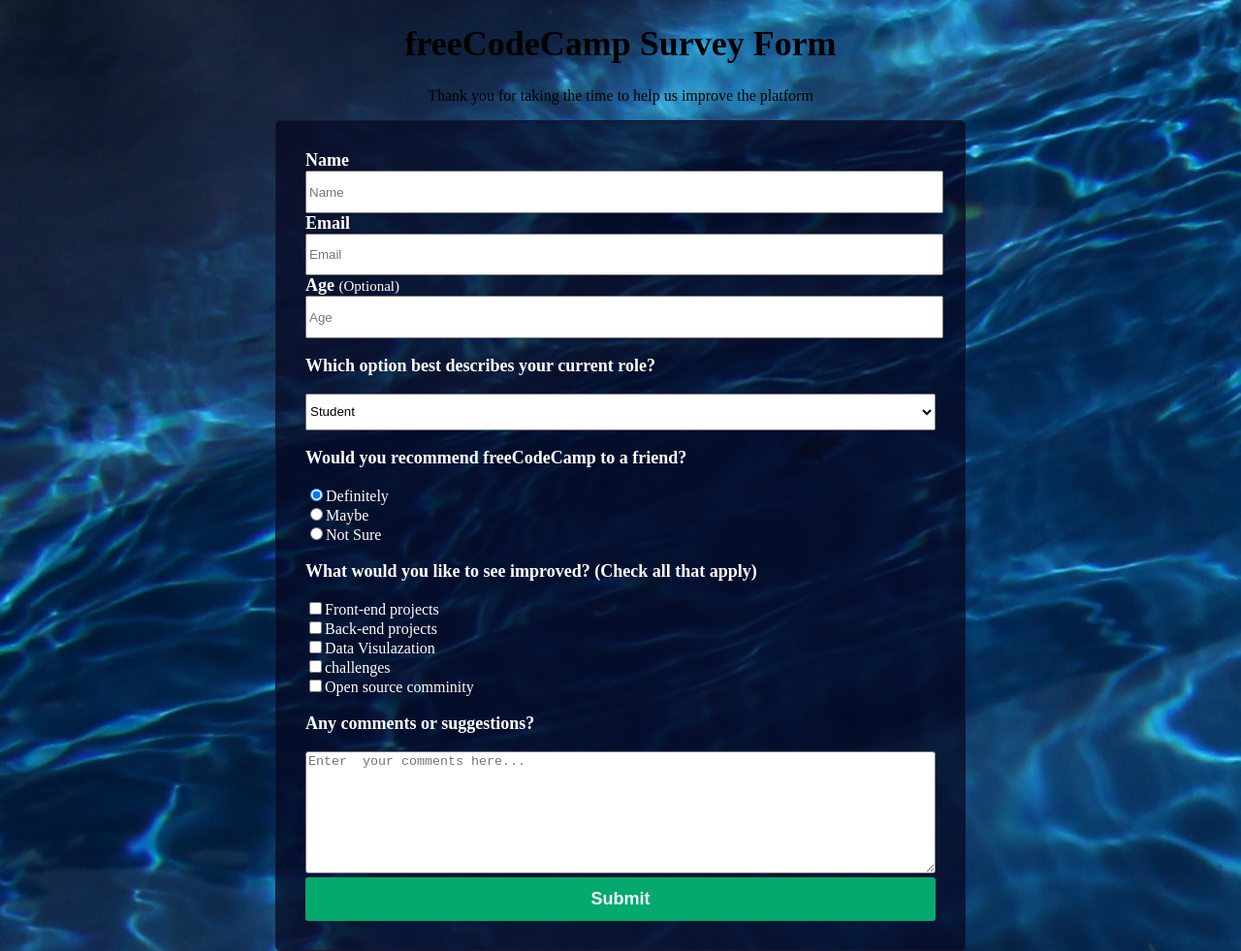
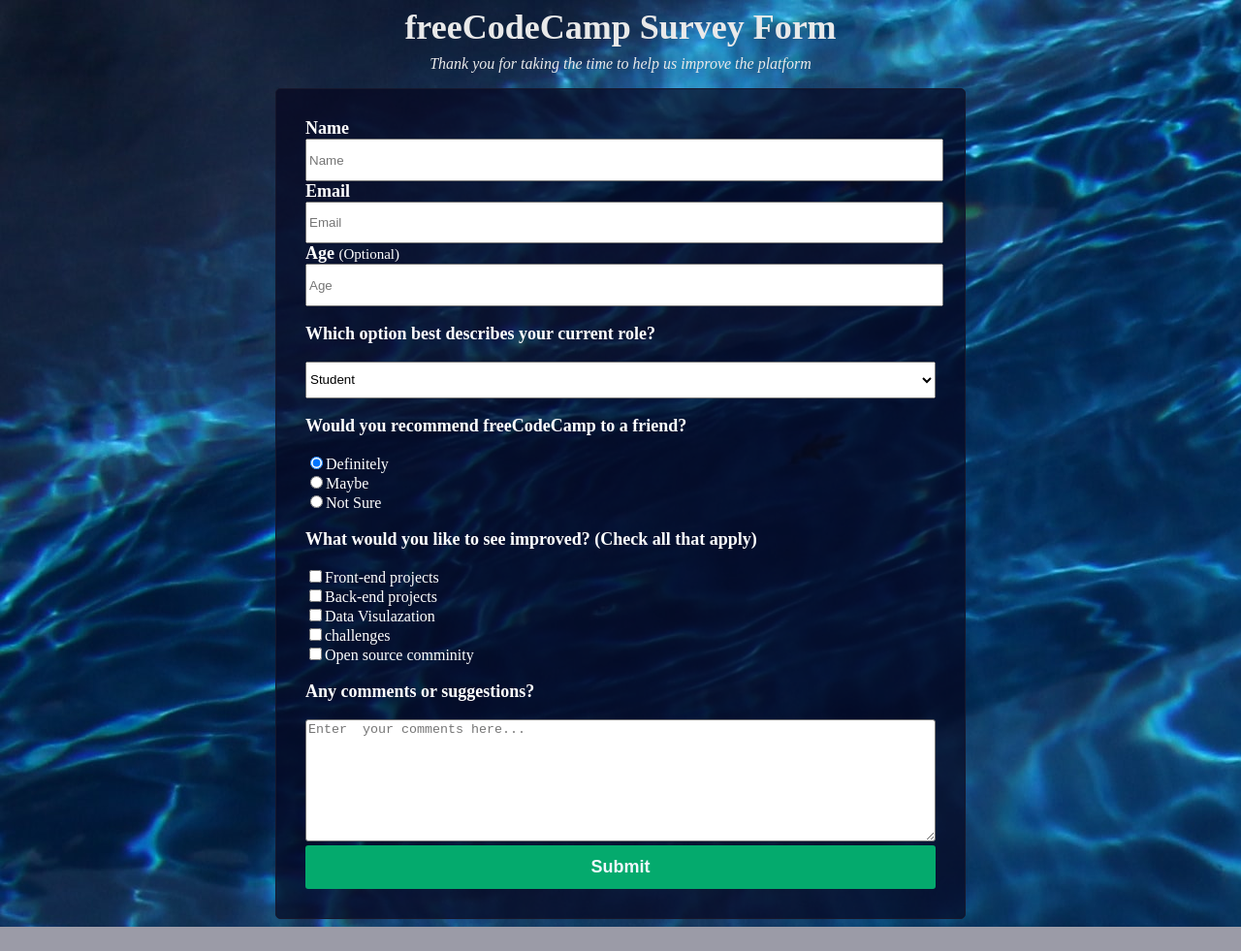
Before and after one commit to yohannesdagnachew/projectmv2, a plain HTML site: page index2.html in a window 1280 px wide. Shown: the top 981 px of the page at 97% size. After the commit the page ends 956 px from the top, so only its background shows below. Drawn offline with Linux system fonts and the light colour scheme.

Commit message:
changes title and description font color

```diff
--- a/index2.html
+++ b/index2.html
@@ -24,10 +24,14 @@
       .b1 {
         font-size: 36px;
         font-weight: bold;
+        line-height: 0.25em;
         text-align: center;
+        color: rgb(233, 233, 233);
       }
       .b2 {
         text-align: center;
+        color: rgb(233, 233, 233);
+        font-style: italic;
       }
       .b3 {
         font-size: 18px;
```
